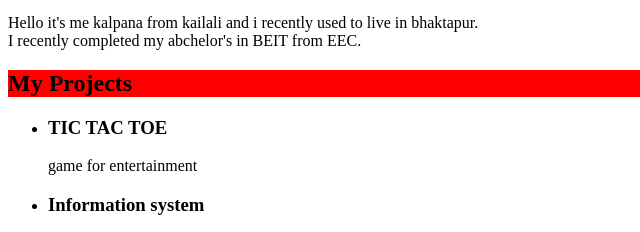
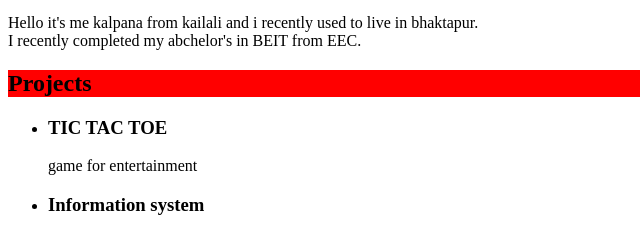
Before and after one commit to WFT-Interns/git-practice, a plain HTML site: page kalpanasaud.html in a window 1280 px wide. Shown: the part 187-419 px from the top of the page, 0-640 px from the left. Drawn offline with Linux system fonts and the light colour scheme.

Commit message:
feat:modified the file kalpanasaud.html

```diff
--- a/kalpanasaud.html
+++ b/kalpanasaud.html
@@ -25,7 +25,7 @@
             I recently completed my abchelor's in BEIT from EEC.</p>
       </section>
       <section id="projects">
-        <h2 style="background-color: red;">My Projects</h2>
+        <h2 style="background-color: red;">Projects</h2>
         <ul>
           <li>
             <h3>TIC TAC TOE</h3>
```
